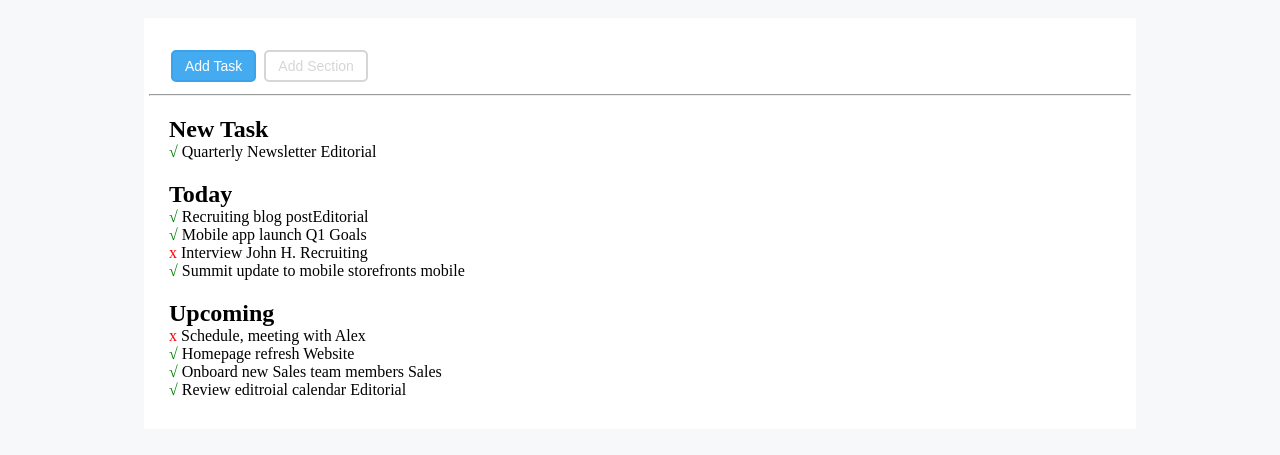
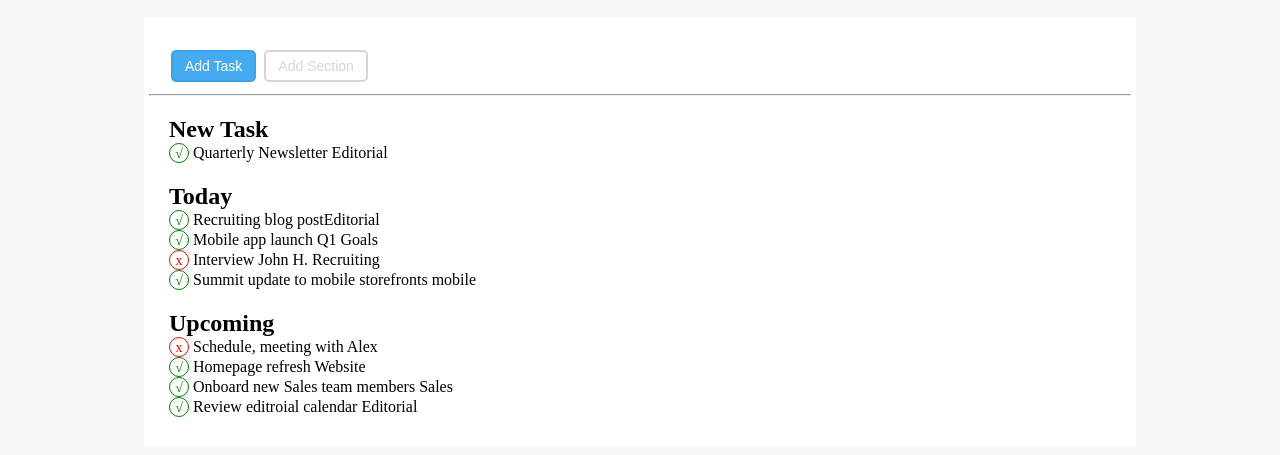
Before and after one commit to ElvisBinaku/html-css-toboolist, a plain HTML site: page index.html in a window 1280 px wide. Shown: the part 65-520 px from the top of the page. Drawn offline with Linux system fonts and the light colour scheme.

Commit message:
sistemato icone  V and X

```diff
--- a/css/style.css
+++ b/css/style.css
@@ -64,10 +64,27 @@ header{
     border-color: #d6d6d6;
 }
 .cerchioverde{
+    font-size: 14px;
     color: green;
+    border: solid 1px green;
+    border-radius: 50%;
+    display: inline-block;
+    width: 20px;
+    height: 20px;
+    text-align: center;
+    line-height: 20px;
+
 }
 .cerchiorosso{
+    font-size: 14px;
     color: red;
+    border: solid 1px red;
+    border-radius: 50%;
+    display: inline-block;
+    width: 20px;
+    height: 20px;
+    text-align: center;
+    line-height: 20px;
 }
 
 .icon{
```
